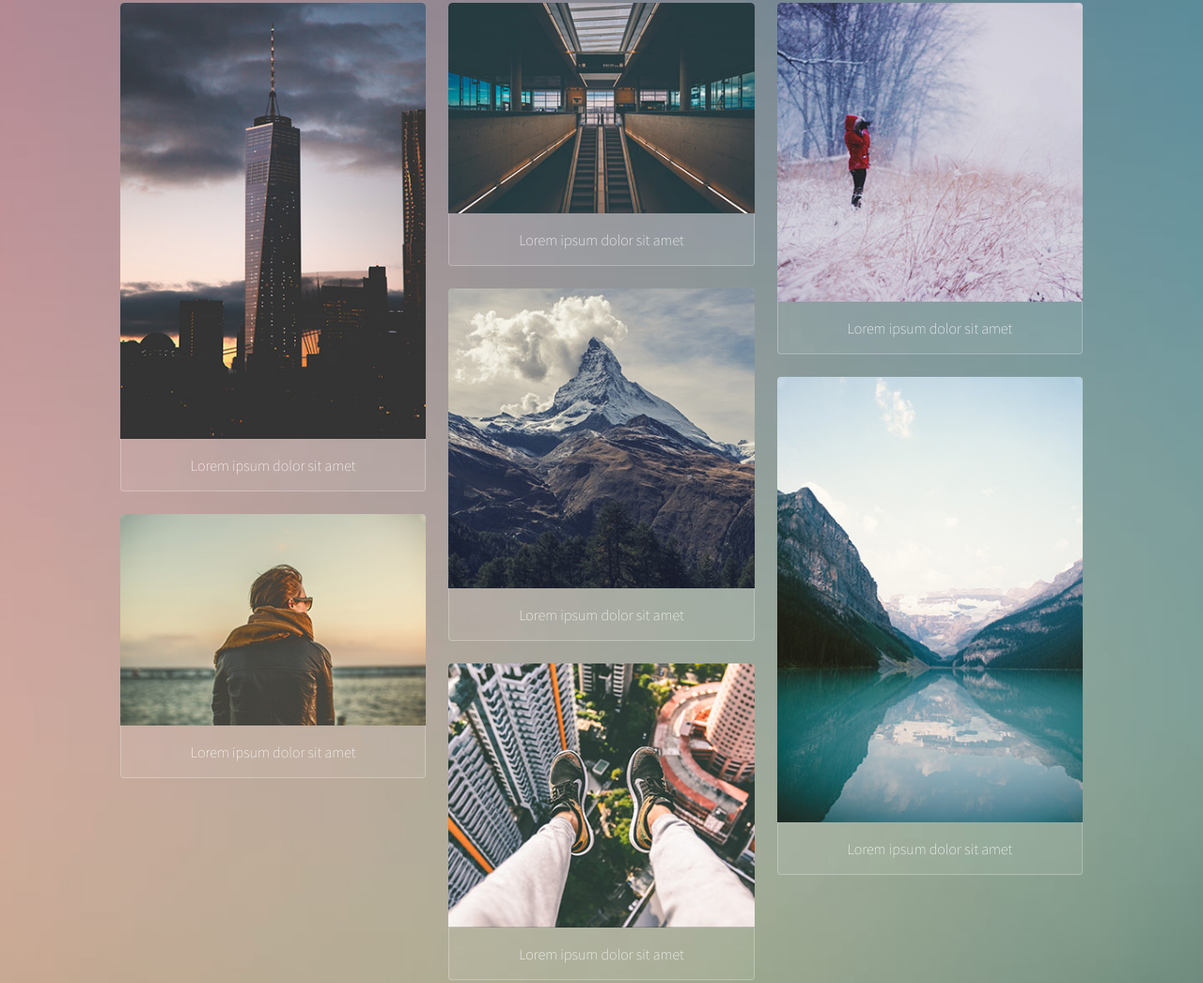
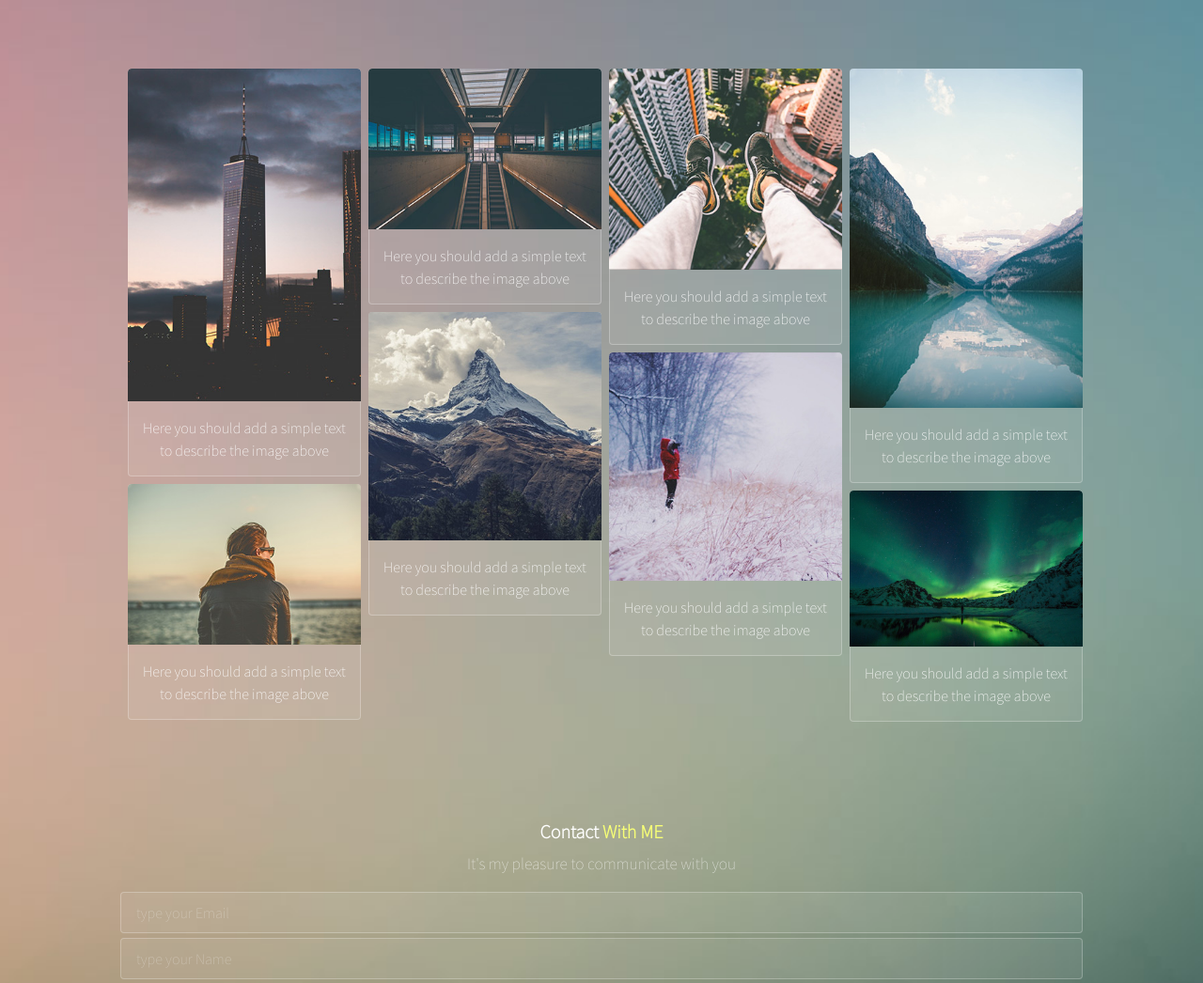
Before and after one commit to Yousifosman/yousef-reume, a plain HTML site: page index.html in a window 1280 px wide. Shown: the part 1962-3008 px from the top of the page at 94% size. Drawn offline with Linux system fonts and the light colour scheme.

Commit message:
some cheanges

```diff
--- a/index.html
+++ b/index.html
@@ -9,7 +9,7 @@
   <link rel="stylesheet" href="./style/font-awesome.min.css">
   <link rel="stylesheet" href="./style/normalize.css">
   <link rel="stylesheet" href="./style/main.css">
-  <link rel="stylesheet" href="./style/sass/main.css">
+  <link rel="stylesheet" href="./style/main-sections.css">
 </head>
 <!--
   =
@@ -50,7 +50,7 @@
         <!-- about -->
         <section class="about">
           <div class="mianimage">
-            <div id="bigIamge" class="imgBorder"><img src="./img/osama.jpg" alt=""></div>
+            <div id="bigIamge" class="imgBorder"><!-- dynamic Data --></div>
           </div>
           <div id="aboutBox" class="aboutBox">
             <!-- dynamic Data -->
@@ -60,6 +60,8 @@
         <!-- slils -->
         <section class="skils">
           <div class="overlay">
+
+            <!-- personal Skils -->
             <divn id="mySlkis" class="personalSklis">
               <span class="title">My <strong>Skils</strong>
                 <br />
@@ -87,43 +89,9 @@
 
         <!-- Thumbnails -->
         <section id="thumbnails" class="thumbnails">
+          <!-- dynamic Data -->
+        </section>
 
-          <div>
-            <a href="img/fulls/01.jpg">
-              <img src="img/thumbs/01.jpg" alt="" />
-              <h3>Lorem ipsum dolor sit amet</h3>
-            </a>
-            <a href="img/fulls/02.jpg">
-              <img src="img/thumbs/02.jpg" alt="" />
-              <h3>Lorem ipsum dolor sit amet</h3>
-            </a>
-          </div>
-
-          <div>
-            <a href="img/fulls/03.jpg">
-              <img src="img/thumbs/03.jpg" alt="" />
-              <h3>Lorem ipsum dolor sit amet</h3>
-            </a>
-            <a href="img/fulls/04.jpg">
-              <img src="img/thumbs/04.jpg" alt="" />
-              <h3>Lorem ipsum dolor sit amet</h3>
-            </a>
-            <a href="img/fulls/05.jpg">
-              <img src="img/thumbs/05.jpg" alt="" />
-              <h3>Lorem ipsum dolor sit amet</h3>
-            </a>
-          </div>
-          <div>
-            <a href="img/fulls/06.jpg">
-              <img src="img/thumbs/06.jpg" alt="" />
-              <h3>Lorem ipsum dolor sit amet</h3>
-            </a>
-            <a href="img/fulls/07.jpg">
-              <img src="img/thumbs/07.jpg" alt="" />
-              <h3>Lorem ipsum dolor sit amet</h3>
-            </a>
-          </div>
-        </section>
       </section>
 
       <!-- contact -->
--- a/js/main.js
+++ b/js/main.js
@@ -60,34 +60,32 @@ mainData.onload = function name() {
 
 	// The main image on top
 	document.getElementById("avatar").innerHTML = `<img src="img/${myData.avatar}" alt="${myData.myName} profile image" />`
-
 	// The big image on about section
 	document.getElementById("bigIamge").innerHTML = `<img src="img/${myData.mainImage}" alt="${myData.myName} profile image" />`
-
 	// bring the main Name on header section.
 	document.getElementById("welcome").innerText = myData.Welcome_Sentence;
-
 	// A welcome sentence
 	document.getElementById("headerName").innerHTML = myData.myName;
-
 	// About Section
-	document.getElementById("aboutBox").innerHTML = `<span> <span class="title">${myData.myName}</span>${myData.mian_About}
-		<br />
-		<a href="img/pdf/myCV.pdf"><button class="btn"><i class="fa fa-download"></i> Download my CV</button></a>
-	</span>`
-
+	document.getElementById("aboutBox").innerHTML = `
+	<span>
+		<span class="title">${myData.myName}</span> ${myData.mian_About} <br />
+		<a href="img/pdf/${myData.myCV}"><button class="btn"><i class="fa fa-download"></i> Download my CV</button></a>
+	</span>`;
 	// loop throu the Social media
 	document.getElementById("social_Media").innerHTML = myData.social_Media.map(loopsocial).join('')
-
 	// loop throu The languages
 	document.getElementById("langBox").innerHTML = myData.languages.map(langStruct).join('')
 };
 mainData.send();
 
+function downloadButton() {
+	return ``
+}
+
 //
 const edu_xper  = new XMLHttpRequest()
 edu_xper.open('GET', 'json/edu_exper.json');
-
 // lading the data.
 edu_xper.onload = function() {
 	const theData = JSON.parse(edu_xper.responseText);
@@ -95,13 +93,30 @@ edu_xper.onload = function() {
 	// education
 	document.getElementById("education").innerHTML =
 	'<span class="title">My <strong>Education</strong></span>' + theData.education.map(eduStruct).join('')
-
 	// experience
 	document.getElementById("experience").innerHTML =
 	'<span class="title">My <strong>Education</strong></span>' + theData.experience.map(experStruct).join('')
-
 }
 edu_xper.send();
+
+// thumbnails
+const thumbnails  = new XMLHttpRequest()
+thumbnails.open('GET', 'json/thumbnails.json');
+// thumbnails
+thumbnails.onload = function() {
+	const thumbData = JSON.parse(thumbnails.responseText);
+
+	document.getElementById("thumbnails").innerHTML = `
+	<div id="thCol_1"> ${thumbData.col_1.map(colStruct).join('')} </div>
+	`  + `
+	<div id="thCol_1"> ${thumbData.col_2.map(colStruct).join('')} </div>
+	`  + `
+	<div id="thCol_1"> ${thumbData.col_3.map(colStruct).join('')} </div>
+	`  + `
+	<div id="thCol_1"> ${thumbData.col_4.map(colStruct).join('')} </div>
+	`
+}; thumbnails.send();
+
 
 // Skils
 const skils  = new XMLHttpRequest()
@@ -110,12 +125,9 @@ skils.open('GET', 'json/skils.json');
 // lading the data.
 skils.onload = function() {
 	const skilsData = JSON.parse(skils.responseText);
-
 	// education
 	document.getElementById("SkilsBox").innerHTML = skilsData.skils.map(skilsStruct).join('')
-
-}
-skils.send();
+}; skils.send();
 
 /*
 	=================================================================
@@ -125,14 +137,10 @@ skils.send();
 
 // social icons.
 function loopsocial(social) {
-	return `
-	<li>
-		<a href="${social.link}" class="icon style2 fa-${social.acount}"></a>
-	</li>
-	`
+	return `<li><a href="${social.link}" class="icon style2 fa-${social.acount}"></a></li>`
 };
 
-// languages
+// languages struccher
 function langStruct(data) {
 	return `
 	<div class="skilBox">
@@ -145,7 +153,7 @@ function langStruct(data) {
 	`
 }
 
-// education
+// education struccher
 function eduStruct(data) {
 	return `
 	<div class="contBox">
@@ -158,7 +166,7 @@ function eduStruct(data) {
 	`
 };
 
-// education
+// education struccher
 function experStruct(data) {
 	return `
 	<div class="contBox">
@@ -171,7 +179,7 @@ function experStruct(data) {
 	`
 };
 
-// Skils
+// Skils struccher
 function skilsStruct(data) {
 	return `
 	<div class="skilBox">
@@ -183,3 +191,13 @@ function skilsStruct(data) {
 	</div>
 	`
 }
+
+// thumbnails columes struccher
+function colStruct(data) {
+	return `
+	<a href="img/fulls/${data.imageLink}">
+		<img src="img/thumbs/${data.imageLink}" alt="" />
+		<h3>${data.description}</h3>
+	</a>
+	`
+}
--- a/json/mainData.json
+++ b/json/mainData.json
@@ -4,7 +4,7 @@
   "mainImage":"yousif.jpg",
   "Welcome_Sentence" : "a responsive site template designed by and released for free under the Creative Commons License.",
   "mian_About":"Lorem ipsum dolor sit amet consectetur, adipisicing elit. Nisi veniam minus eos dolore alias, impedit exercitationem porro, voluptatum, nihil cum corporis dignissimos repudiandae fuga dicta inventore. Fugiat unde pariatur deserunt.",
-  "sss":"",
+  "myCV":"myCV.pdf",
   "ddd":"",
   "fff":"",
   "ggg":"",
--- /dev/null
+++ b/json/thumbnails.json
@@ -0,0 +1,42 @@
+{
+    "col_1" : [
+        {
+            "imageLink" : "01.jpg",
+            "description":"Here you should add a simple text to describe the image above"
+        },
+        {
+            "imageLink" : "02.jpg",
+            "description":"Here you should add a simple text to describe the image above"
+        }
+    ],
+    "col_2" : [
+        {
+            "imageLink" : "03.jpg",
+            "description":"Here you should add a simple text to describe the image above"
+        },
+        {
+            "imageLink" : "04.jpg",
+            "description":"Here you should add a simple text to describe the image above"
+        }
+    ],
+    "col_3" : [
+        {
+            "imageLink" : "05.jpg",
+            "description":"Here you should add a simple text to describe the image above"
+        },
+        {
+            "imageLink" : "06.jpg",
+            "description":"Here you should add a simple text to describe the image above"
+        }
+    ],
+    "col_4" : [
+        {
+            "imageLink" : "07.jpg",
+            "description":"Here you should add a simple text to describe the image above"
+        },
+        {
+            "imageLink" : "08.jpg",
+            "description":"Here you should add a simple text to describe the image above"
+        }
+    ]
+}
--- a/style/sass/main.scss
+++ b/style/sass/main.scss
@@ -18,6 +18,11 @@
   margin-bottom: 50px;
   @include phone {
     display: block
+  };
+  .experience {
+    @include phone {
+      margin-top: 50px;
+    }
   };
   section {
     flex: 1 1 0%;
```
Also changed, not shown: img/fulls/08.jpg (added), img/fulls/09.jpg (added), img/thumbs/08.jpg (added), img/thumbs/09.jpg (added), style/main-sections.css, style/main.css, 1 other file.
